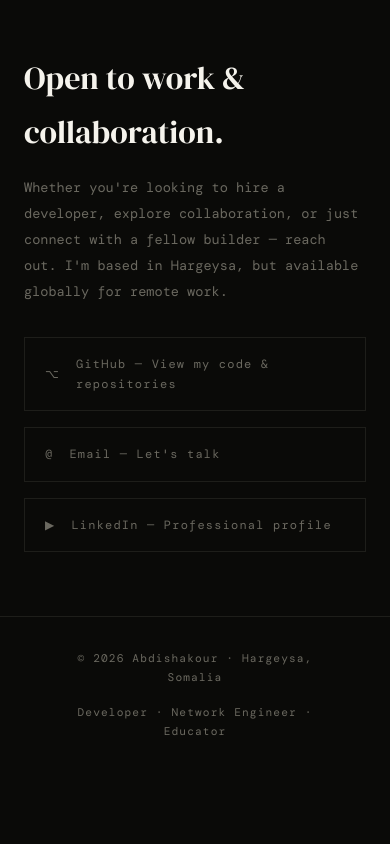
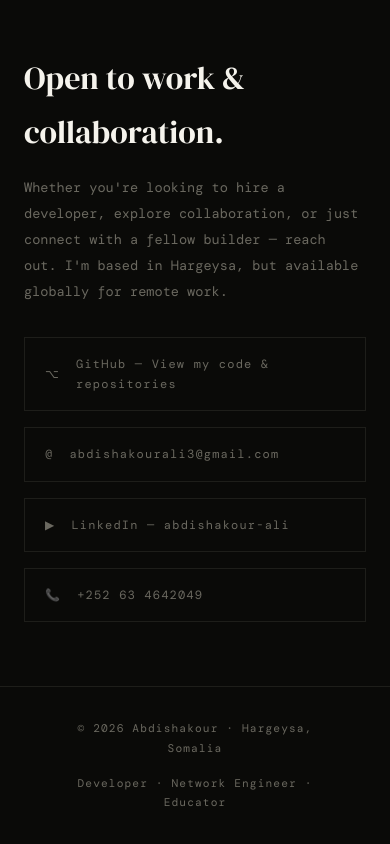
Before and after one commit to abdishakour10/abdishakour10.github.io, a plain HTML site: page index.html in a window 390 px wide. Shown: the part 5027-5871 px from the top of the page. Before the commit the page ends 5800 px from the top, so only its background shows below. Drawn offline with nearby package versions, Linux system fonts and the light colour scheme; a web font is replaced by a local one.

Commit message:
Update contact info: email, LinkedIn, phone

```diff
--- a/index.html
+++ b/index.html
@@ -279,8 +279,9 @@
     </div>
     <div class="contact-links">
       <a class="contact-link" href="https://github.com" target="_blank"><span>&#8997;</span> GitHub — View my code &amp; repositories</a>
-      <a class="contact-link" href="mailto:abdishakour@email.com"><span>@</span> Email — Let's talk</a>
-      <a class="contact-link" href="#"><span>&#9654;</span> LinkedIn — Professional profile</a>
+      <a class="contact-link" href="mailto:abdishakourali3@gmail.com"><span>@</span> abdishakourali3@gmail.com</a>
+      <a class="contact-link" href="https://www.linkedin.com/in/abdishakour-ali-76246b251" target="_blank"><span>&#9654;</span> LinkedIn — abdishakour-ali</a>
+      <a class="contact-link" href="tel:+252634642049"><span>&#128222;</span> +252 63 4642049</a>
     </div>
   </div>
 </section>
```
